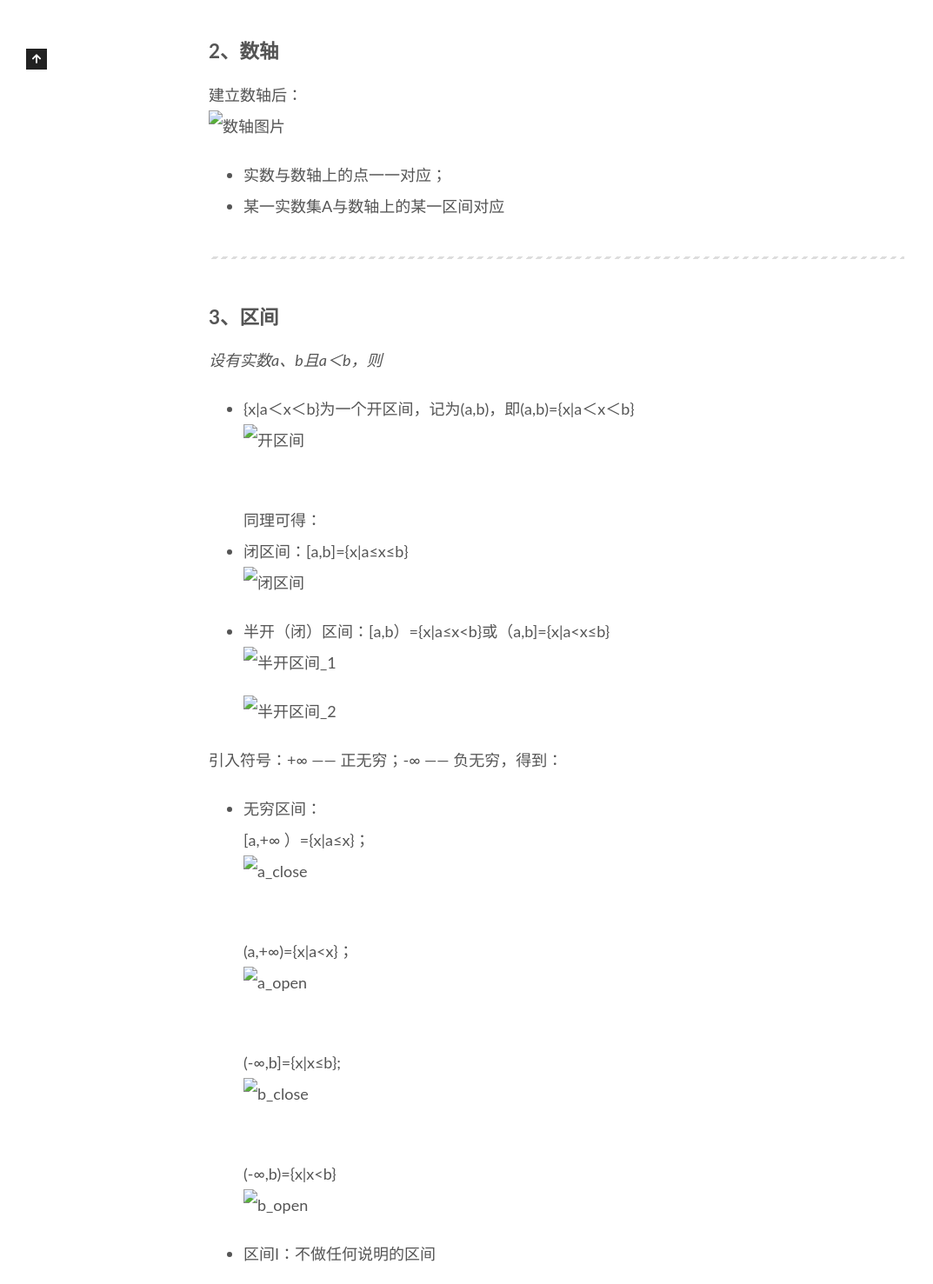
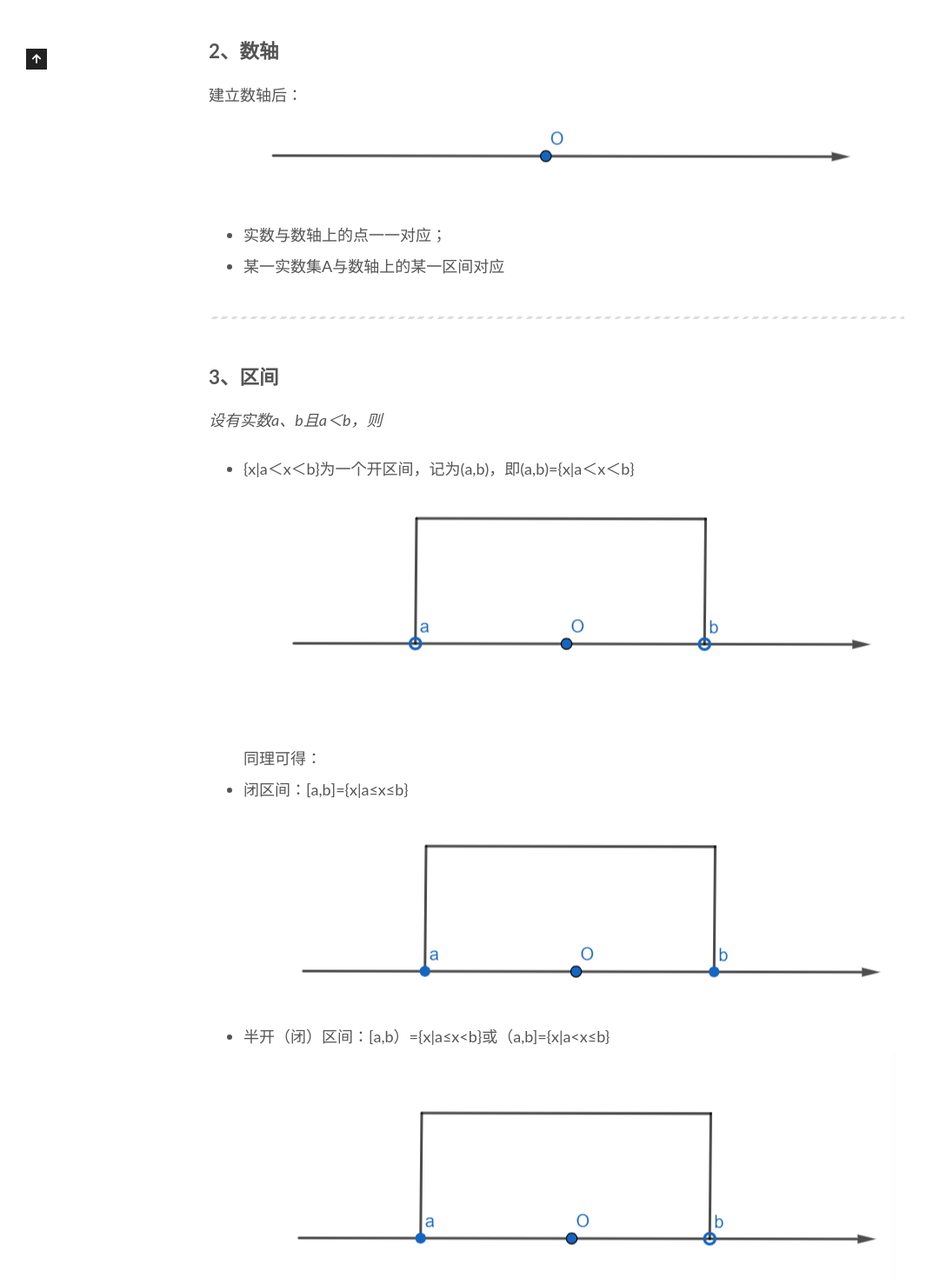
Before and after one commit to Sophia7414/Sophia7414.github.io, a plain HTML site: page index.html in a window 1280 px wide. Shown: the part 820-2297 px from the top of the page at 87% size, without its empty margins (0-1073 px from the left). Drawn offline with Linux system fonts and the light colour scheme.

Commit message:
Site updated: 2023-07-20 17:41:11

```diff
--- a/css/main.css
+++ b/css/main.css
@@ -1168,7 +1168,7 @@ pre .javascript .function {
 }
 .links-of-author a::before,
 .links-of-author span.exturl::before {
-  background: #91c17d;
+  background: #17f117;
   border-radius: 50%;
   content: ' ';
   display: inline-block;
--- a/index.html
+++ b/index.html
@@ -186,7 +186,7 @@
 
           <h1 id="第一课-函数的概念"><a href="#第一课-函数的概念" class="headerlink" title="第一课 函数的概念"></a>第一课 函数的概念</h1><h2 id="一、区间、邻域"><a href="#一、区间、邻域" class="headerlink" title="一、区间、邻域"></a>一、区间、邻域</h2><h3 id="1、特殊数集"><a href="#1、特殊数集" class="headerlink" title="1、特殊数集"></a>1、特殊数集</h3><p>自然数集——N<br>整数集——Z<br>有理数集——Q<br>实数集——R</p>
 <hr>
-<h3 id="2、数轴"><a href="#2、数轴" class="headerlink" title="2、数轴"></a>2、数轴</h3><p>建立数轴后：<img src="/%E7%AC%AC%E4%B8%80%E7%AB%A0-%E5%87%BD%E6%95%B0/shuzhou.png" alt="数轴图片">  </p>
+<h3 id="2、数轴"><a href="#2、数轴" class="headerlink" title="2、数轴"></a>2、数轴</h3><p>建立数轴后：<img src="/2023/07/20/%E7%AC%AC%E4%B8%80%E7%AB%A0-%E5%87%BD%E6%95%B0/shuzhou.png" alt="数轴图片">  </p>
 <ul>
 <li>实数与数轴上的点一一对应；  </li>
 <li>某一实数集A与数轴上的某一区间对应</li>
@@ -194,17 +194,17 @@
 <hr>
 <h3 id="3、区间"><a href="#3、区间" class="headerlink" title="3、区间"></a>3、区间</h3><p>  <em>设有实数a、b且a＜b，则</em>  </p>
 <ul>
-<li>{x|a＜x＜b}为一个开区间，记为(a,b)，即(a,b)&#x3D;{x|a＜x＜b}<br><img src="/%E7%AC%AC%E4%B8%80%E7%AB%A0-%E5%87%BD%E6%95%B0/kaiqvjian.png" alt="开区间"><br>同理可得：  </li>
-<li>闭区间：[a,b]&#x3D;{x|a≤x≤b}<br><img src="/%E7%AC%AC%E4%B8%80%E7%AB%A0-%E5%87%BD%E6%95%B0/close.png" alt="闭区间">  </li>
-<li>半开（闭）区间：[a,b）&#x3D;{x|a≤x&lt;b}或（a,b]&#x3D;{x|a&lt;x≤b}<br><img src="/%E7%AC%AC%E4%B8%80%E7%AB%A0-%E5%87%BD%E6%95%B0/half_1.png" alt="半开区间_1"><img src="/%E7%AC%AC%E4%B8%80%E7%AB%A0-%E5%87%BD%E6%95%B0/half_2.png" alt="半开区间_2"></li>
+<li>{x|a＜x＜b}为一个开区间，记为(a,b)，即(a,b)&#x3D;{x|a＜x＜b}<br><img src="/2023/07/20/%E7%AC%AC%E4%B8%80%E7%AB%A0-%E5%87%BD%E6%95%B0/kaiqvjian.png" alt="开区间"><br>同理可得：  </li>
+<li>闭区间：[a,b]&#x3D;{x|a≤x≤b}<br><img src="/2023/07/20/%E7%AC%AC%E4%B8%80%E7%AB%A0-%E5%87%BD%E6%95%B0/close.png" alt="闭区间">  </li>
+<li>半开（闭）区间：[a,b）&#x3D;{x|a≤x&lt;b}或（a,b]&#x3D;{x|a&lt;x≤b}<br><img src="/2023/07/20/%E7%AC%AC%E4%B8%80%E7%AB%A0-%E5%87%BD%E6%95%B0/half_1.png" alt="半开区间_1"><img src="/2023/07/20/%E7%AC%AC%E4%B8%80%E7%AB%A0-%E5%87%BD%E6%95%B0/half_2.png" alt="半开区间_2"></li>
 </ul>
 <p>引入符号：+∞ —— 正无穷；-∞ —— 负无穷，得到：  </p>
 <ul>
-<li>无穷区间：<br>[a,+∞ ）&#x3D;{x|a≤x}；<br><img src="/%E7%AC%AC%E4%B8%80%E7%AB%A0-%E5%87%BD%E6%95%B0/a_close.jpg" alt="a_close"><br>(a,+∞)&#x3D;{x|a&lt;x}；<br><img src="/%E7%AC%AC%E4%B8%80%E7%AB%A0-%E5%87%BD%E6%95%B0/a_open.jpg" alt="a_open"><br>(-∞,b]&#x3D;{x|x≤b};<br><img src="/%E7%AC%AC%E4%B8%80%E7%AB%A0-%E5%87%BD%E6%95%B0/b_close.jpg" alt="b_close"><br>(-∞,b)&#x3D;{x|x&lt;b}<br><img src="/%E7%AC%AC%E4%B8%80%E7%AB%A0-%E5%87%BD%E6%95%B0/b_open.jpg" alt="b_open"></li>
+<li>无穷区间：<br>[a,+∞ ）&#x3D;{x|a≤x}；<br><img src="/2023/07/20/%E7%AC%AC%E4%B8%80%E7%AB%A0-%E5%87%BD%E6%95%B0/a_close.jpg" alt="a_close"><br>(a,+∞)&#x3D;{x|a&lt;x}；<br><img src="/2023/07/20/%E7%AC%AC%E4%B8%80%E7%AB%A0-%E5%87%BD%E6%95%B0/a_open.jpg" alt="a_open"><br>(-∞,b]&#x3D;{x|x≤b};<br><img src="/2023/07/20/%E7%AC%AC%E4%B8%80%E7%AB%A0-%E5%87%BD%E6%95%B0/b_close.jpg" alt="b_close"><br>(-∞,b)&#x3D;{x|x&lt;b}<br><img src="/2023/07/20/%E7%AC%AC%E4%B8%80%E7%AB%A0-%E5%87%BD%E6%95%B0/b_open.jpg" alt="b_open"></li>
 <li>区间I：不做任何说明的区间</li>
 </ul>
 <hr>
-<h3 id="4、邻域"><a href="#4、邻域" class="headerlink" title="4、邻域"></a>4、邻域</h3><p>设有实数a、δ且δ&gt;0，则称实数集{x|a-δ&lt;x&lt;a+δ}为点a的邻域，记作N(a,δ)，其中a是N(a,δ)的中心，δ是N(a,δ)的半径<br><img src="/%E7%AC%AC%E4%B8%80%E7%AB%A0-%E5%87%BD%E6%95%B0/linyu.jpg" alt="linyu"></p>
+<h3 id="4、邻域"><a href="#4、邻域" class="headerlink" title="4、邻域"></a>4、邻域</h3><p>设有实数a、δ且δ&gt;0，则称实数集{x|a-δ&lt;x&lt;a+δ}为点a的邻域，记作N(a,δ)，其中a是N(a,δ)的中心，δ是N(a,δ)的半径<br><img src="/2023/07/20/%E7%AC%AC%E4%B8%80%E7%AB%A0-%E5%87%BD%E6%95%B0/linyu.jpg" alt="linyu"></p>
 
 
     </div>
```
Also changed, not shown: 2023/07/20/第一章-函数/index.html (+17 -17 lines).
